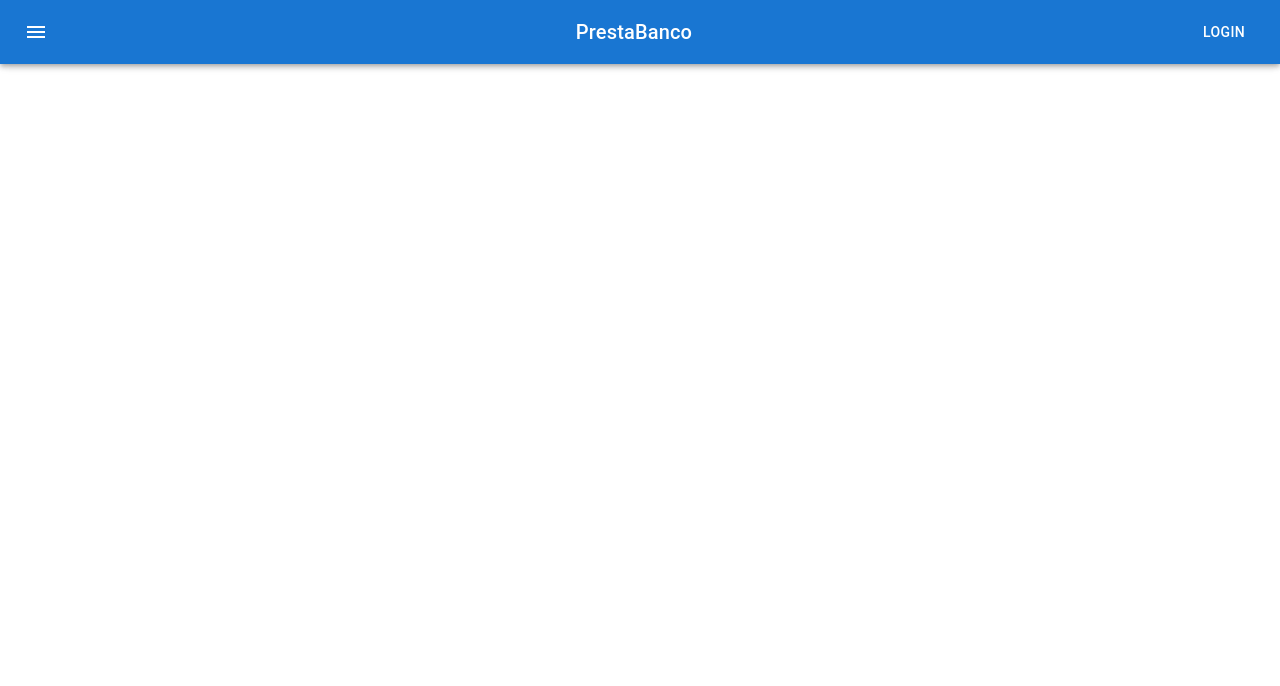
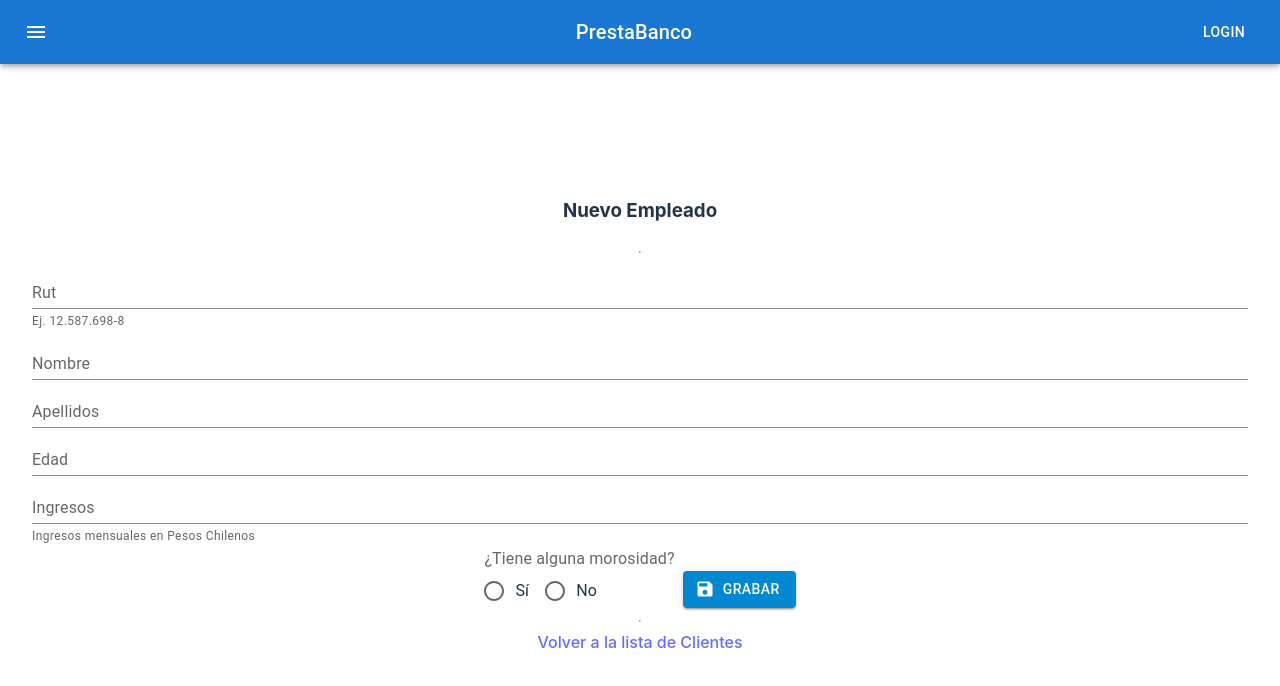
Before and after one commit to neruiz3/Evaluacion-1_frontend, a React (Vite) app: page /clientes/nuevo in a window 1280 px wide. Before the commit this address had no page. Shown: the top 686 px of the page. Built offline with nearby package versions, Linux system fonts and the light colour scheme.

Commit message:
Nuevo cliente
Se ha iniciado el formulario que tiene que rellenar un cliente para registrarse

```diff
--- a/src/App.jsx
+++ b/src/App.jsx
@@ -3,6 +3,7 @@ import {BrowserRouter as Router, Route, Routes} from 'react-router-dom'
 import Navbar from "./components/Navbar"
 import Home from './components/Home';
 import InicioClientes from './components/InicioClientes';
+import NuevoCliente from './components/NuevoCliente.jsx';
 /*import EmployeeList from './components/EmployeesList';
 import AddEditEmployee from './components/AddEditEmployee';
 import ExtraHoursList from './components/ExtraHoursList';
@@ -21,6 +22,7 @@ function App() {
               <Route path="/home" element={<Home/>} />
               <Route path="/" element={<Home/>} />
               <Route path="/clientes/inicio" element={<InicioClientes/>} />
+              <Route path="/clientes/nuevo" element={<NuevoCliente/>} />
             </Routes>
           </div>
       </Router>
--- a/src/components/InicioClientes.jsx
+++ b/src/components/InicioClientes.jsx
@@ -17,7 +17,7 @@ import DeleteIcon from "@mui/icons-material/Delete";
 const InicioClientes = () => {
     const [clientes, setClientes] = useState([]);
 
-    //const navigate = useNavigate();
+    const navigate = useNavigate();
 
     const init = () => {
       clienteService
@@ -39,7 +39,20 @@ const InicioClientes = () => {
     }, []);
     return (
     <TableContainer component={Paper}>
-        <br />
+      <br />
+      <Link
+        to="/clientes/nuevo"
+        style={{ textDecoration: "none", marginBottom: "1rem" }}
+      >
+        <Button
+          variant="contained"
+          color="primary"
+          startIcon={<PersonAddIcon />}
+        >
+          Añadir Cliente
+        </Button>
+      </Link>
+      <br /> <br />
       <Table sx={{ minWidth: 650 }} size="small" aria-label="a dense table">
         <TableHead>
           <TableRow>
@@ -48,6 +61,12 @@ const InicioClientes = () => {
             </TableCell>
             <TableCell align="left" sx={{ fontWeight: "bold" }}>
               Nombre
+            </TableCell>
+            <TableCell align="left" sx={{ fontWeight: "bold" }}>
+              Apellidos
+            </TableCell>
+            <TableCell align="left" sx={{ fontWeight: "bold" }}>
+              Operaciones
             </TableCell>
           </TableRow>
         </TableHead>
@@ -59,6 +78,7 @@ const InicioClientes = () => {
             >
               <TableCell align="left">{cliente.rut}</TableCell>
               <TableCell align="left">{cliente.nombre}</TableCell>
+              <TableCell align="left">{cliente.apellidos}</TableCell>
             </TableRow>
           ))}
         </TableBody>
--- /dev/null
+++ b/src/components/NuevoCliente.jsx
@@ -0,0 +1,156 @@
+import { useState, useEffect } from "react";
+import { Link, useParams, useNavigate } from "react-router-dom";
+import clienteService from "../services/cliente.service";
+import Box from "@mui/material/Box";
+import TextField from "@mui/material/TextField";
+import Button from "@mui/material/Button";
+import FormControl from "@mui/material/FormControl";
+import FormControlLabel from "@mui/material/FormControlLabel";
+import FormLabel from "@mui/material/FormLabel";
+import Radio from "@mui/material/Radio";
+import RadioGroup from "@mui/material/RadioGroup";
+import MenuItem from "@mui/material/MenuItem";
+import SaveIcon from "@mui/icons-material/Save";
+
+const NuevoCliente = () => {
+  const [rut, setRut] = useState("");
+  const [nombre, setNombre] = useState("");
+  const [apellidos, setApellidos] = useState("");
+  const [edad, setEdad] = useState("");
+  const [ingresos, setIngresos] = useState("");
+  const [saldo, setSaldo] = useState("");
+  const [saldoPositivo, setSaldoPositivo] = useState("");
+  const [antiguedadLaboral, setAniguedadLaboral] = useState("");
+  const [esMoroso, setEsMoroso] = useState("");
+  const [esIndependiente, setEsIndependiente] = useState("");
+  const [esEstable, setEsEstable] = useState("");
+  const [depositoRegular, setDepositoRegular] = useState("");
+  const [deudaTotal, setDeudaTotal] = useState("");
+  const [mayorRetiro12, setMayorRetiro12] = useState("");
+  const [mayorRetiro6, setMayorRetiro6] = useState("");
+  const [tiempoCuentaAhorros, setTiempoCuentaAhorros] = useState("");
+  const [totalDepositos, setTotalDepositos] = useState("");
+  const { id } = useParams();
+  const [titleClienteForm, setTitleClienteForm] = useState("");
+  const navigate = useNavigate();
+
+  const guardaCliente = (e) => {
+    e.preventDefault();
+
+    const cliente = { rut, nombre, apellidos, edad, ingresos, saldo, saldoPositivo, antiguedadLaboral,
+        esMoroso, esIndependiente, esEstable, depositoRegular, deudaTotal, mayorRetiro12, mayorRetiro6, tiempoCuentaAhorros, totalDepositos, id};
+        //Crear nuevo empleado
+        clienteService
+        .create(cliente)
+        .then((response) => {
+            console.log("Se ha añadido un nuevo cliente.", response.data);
+            navigate("/clientes/inicio");
+        })
+        .catch((error) => {
+            console.log(
+            "Ha ocurrido un error al intentar crear nuevo cliente.",
+            error
+            );
+        });
+    };
+
+  useEffect(() => {
+    setTitleClienteForm("Nuevo Empleado");
+}, []);
+
+  return (
+    <Box
+      display="flex"
+      flexDirection="column"
+      alignItems="center"
+      justifyContent="center"
+      component="form"
+    >
+      <h3> {titleClienteForm} </h3>
+      <hr />
+      <form>
+        <FormControl fullWidth>
+          <TextField
+            id="rut"
+            label="Rut"
+            value={rut}
+            variant="standard"
+            onChange={(e) => setRut(e.target.value)}
+            helperText="Ej. 12.587.698-8"
+          />
+        </FormControl>
+
+        <FormControl fullWidth>
+          <TextField
+            id="nombre"
+            label="Nombre"
+            value={nombre}
+            variant="standard"
+            onChange={(e) => setNombre(e.target.value)}
+          />
+        </FormControl>
+
+        <FormControl fullWidth>
+          <TextField
+            id="apellidos"
+            label="Apellidos"
+            value={apellidos}
+            variant="standard"
+            onChange={(e) => setApellidos(e.target.value)}
+          />
+        </FormControl>
+
+        <FormControl fullWidth>
+          <TextField
+            id="edad"
+            label="Edad"
+            type="number"
+            value={edad}
+            variant="standard"
+            onChange={(e) => setEdad(e.target.value)}
+          />
+        </FormControl>
+
+        <FormControl fullWidth>
+          <TextField
+            id="ingresos"
+            label="Ingresos"
+            type="number"
+            value={ingresos}
+            variant="standard"
+            onChange={(e) => setIngresos(e.target.value)}
+            helperText="Ingresos mensuales en Pesos Chilenos"
+          />
+        </FormControl>
+
+        <FormControl component="fieldset">
+          <FormLabel component="legend">¿Tiene alguna morosidad?</FormLabel>
+          <RadioGroup
+            row
+            value={esMoroso}
+            onChange={(e) => setEsMoroso(e.target.value === "true")}
+          >
+            <FormControlLabel value="true" control={<Radio />} label="Sí" />
+            <FormControlLabel value="false" control={<Radio />} label="No" />
+          </RadioGroup>
+        </FormControl>
+
+        <FormControl>
+          <br />
+          <Button
+            variant="contained"
+            color="info"
+            onClick={(e) => guardaCliente(e)}
+            style={{ marginLeft: "0.5rem" }}
+            startIcon={<SaveIcon />}
+          >
+            Grabar
+          </Button>
+        </FormControl>
+      </form>
+      <hr />
+      <Link to="/clientes/inicio">Volver a la lista de Clientes</Link>
+    </Box>
+  );
+};
+export default NuevoCliente;
```
